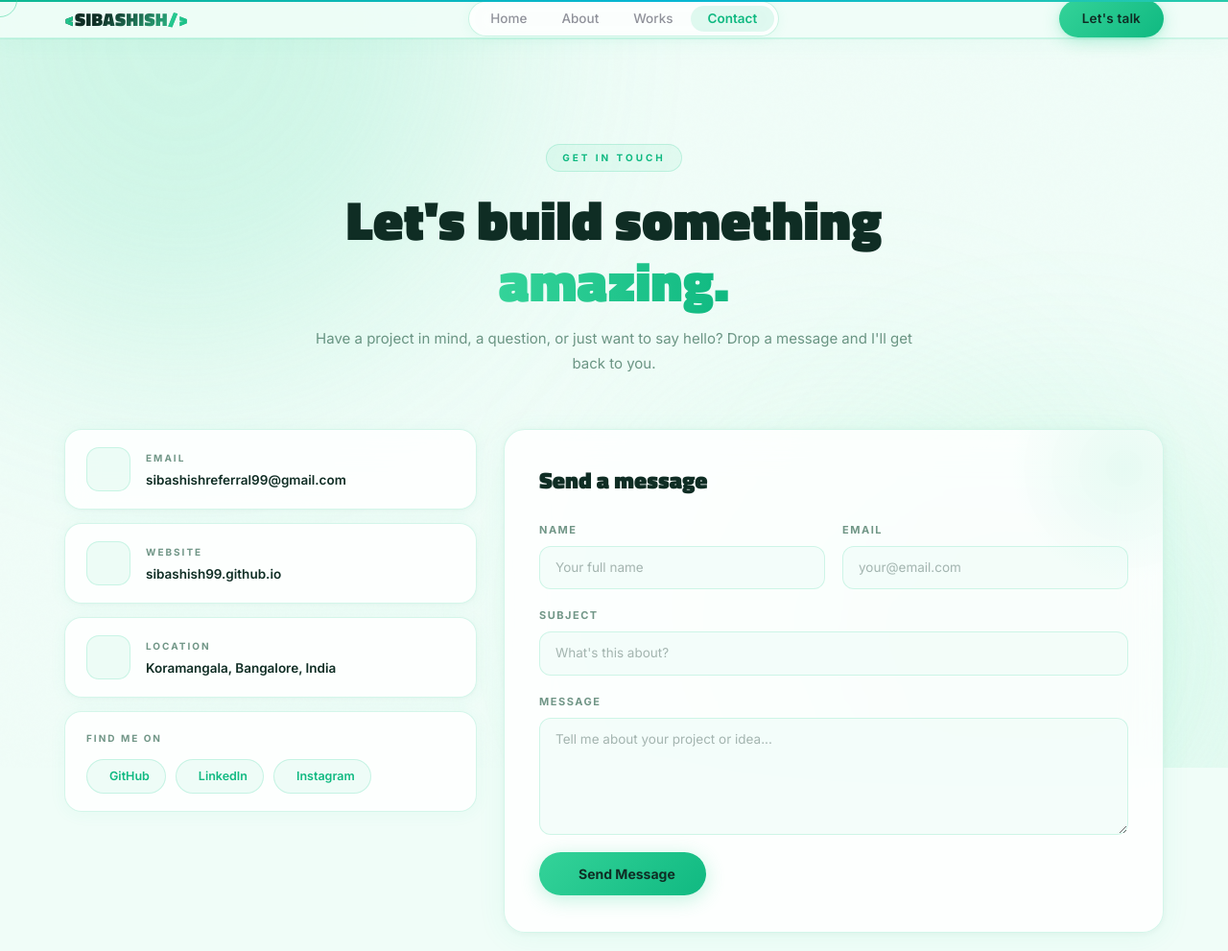
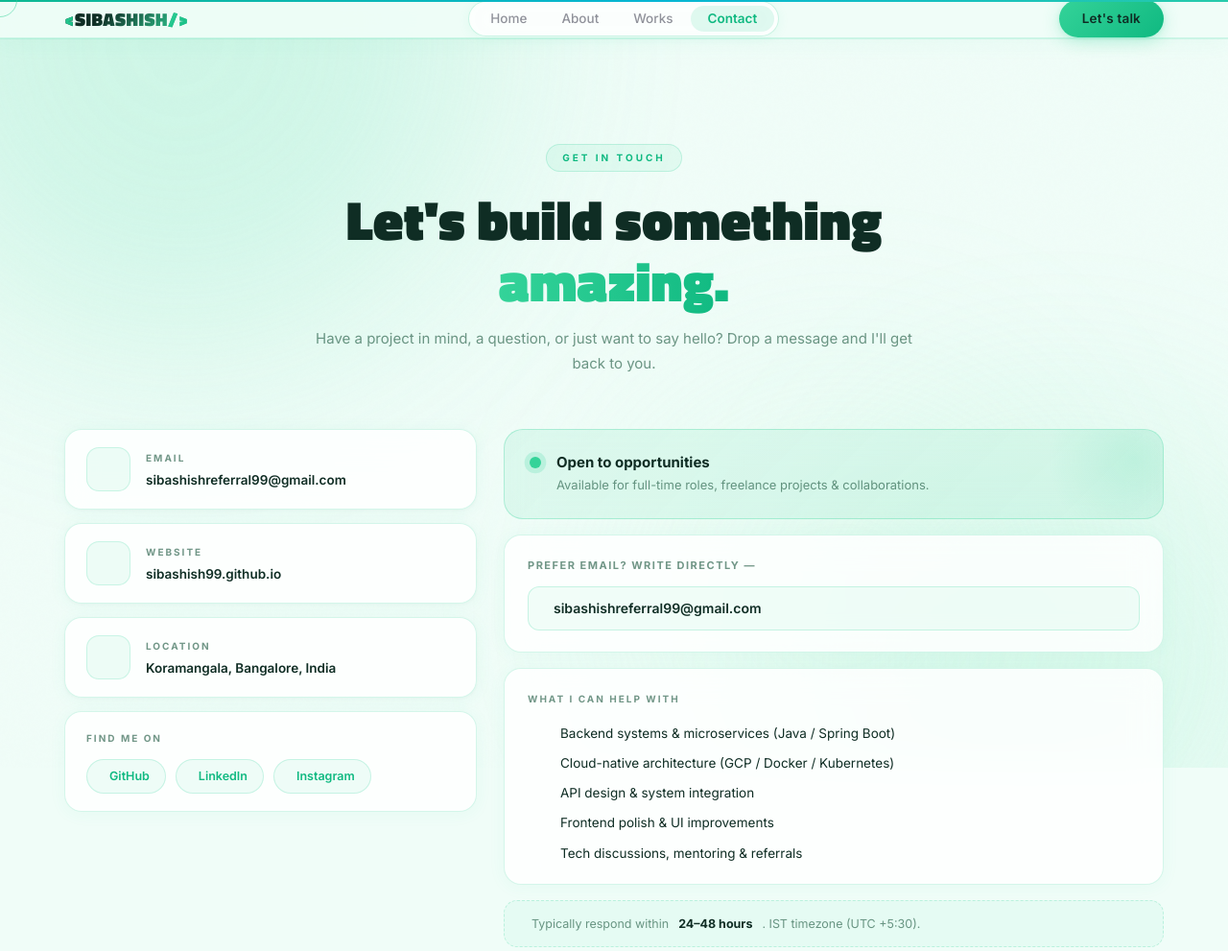
Before and after one commit to sibashish99/sibashish99.github.io, a plain HTML site: page contact.html in a window 1280 px wide. Shown: the top 991 px of the page at 96% size. Drawn offline with nearby package versions, Linux system fonts and the light colour scheme; some icons are missing.

Commit message:
Replace contact form with reach-out panel (availability, email CTA, help list)

```diff
--- a/assets/css/modern.css
+++ b/assets/css/modern.css
@@ -2308,93 +2308,157 @@ body, p, li, span, div, h1, h2, h3, h4, h5, h6 {
 }
 .ct-social-pill i { font-size: 16px; }
 
-/* Form card */
-.ct-form-card {
+/* Reach-out panel */
+.ct-reach-panel {
+    display: flex;
+    flex-direction: column;
+    gap: 16px;
+}
+
+/* Availability card */
+.ct-avail-card {
+    background: linear-gradient(135deg, rgba(52,211,153,.1), rgba(16,185,129,.06));
+    border: 1px solid rgba(52,211,153,.3);
+    border-radius: 20px;
+    padding: 24px 26px;
+    position: relative;
+    overflow: hidden;
+    backdrop-filter: blur(16px);
+    -webkit-backdrop-filter: blur(16px);
+}
+.ct-reach-shimmer {
+    position: absolute;
+    top: -60px; right: -60px;
+    width: 180px; height: 180px;
+    border-radius: 50%;
+    background: radial-gradient(circle, rgba(52,211,153,.15), transparent 70%);
+    pointer-events: none;
+}
+.ct-avail-inner {
+    display: flex;
+    align-items: flex-start;
+    gap: 16px;
+}
+.ct-avail-dot {
+    width: 12px;
+    height: 12px;
+    border-radius: 50%;
+    background: #34d399;
+    box-shadow: 0 0 0 4px rgba(52,211,153,.25);
+    flex-shrink: 0;
+    margin-top: 4px;
+    animation: availPulse 2s ease-in-out infinite;
+}
+@keyframes availPulse {
+    0%, 100% { box-shadow: 0 0 0 4px rgba(52,211,153,.25); }
+    50%       { box-shadow: 0 0 0 8px rgba(52,211,153,.1); }
+}
+.ct-avail-status {
+    font-size: 15px;
+    font-weight: 700;
+    color: var(--text-main);
+    margin: 0 0 4px;
+}
+.ct-avail-note {
+    font-size: 13px;
+    color: var(--text-muted);
+    margin: 0;
+    line-height: 1.6;
+}
+
+/* Direct email CTA */
+.ct-email-cta {
     background: rgba(255,255,255,.84);
     border: 1px solid rgba(52,211,153,.2);
-    border-radius: 22px;
-    padding: 38px 36px;
-    position: relative;
-    overflow: hidden;
-    backdrop-filter: blur(20px);
-    -webkit-backdrop-filter: blur(20px);
-    box-shadow: 0 4px 30px rgba(52,211,153,.08), 0 1px 8px rgba(0,0,0,.05);
-}
-.ct-form-shimmer {
-    position: absolute;
-    top: -80px; right: -80px;
-    width: 240px; height: 240px;
-    border-radius: 50%;
-    background: radial-gradient(circle, rgba(52,211,153,.1), transparent 70%);
-    pointer-events: none;
-}
-.ct-form-title {
-    font-family: 'Titillium Web', sans-serif;
-    font-size: 1.5rem;
-    font-weight: 900;
-    color: var(--text-main);
-    margin-bottom: 28px;
-}
-
-/* Form fields */
-.ct-form { display: flex; flex-direction: column; gap: 18px; }
-.ct-form-row { display: grid; grid-template-columns: 1fr 1fr; gap: 18px; }
-.ct-field { display: flex; flex-direction: column; gap: 7px; }
-.ct-field label {
+    border-radius: 18px;
+    padding: 22px 24px;
+    backdrop-filter: blur(16px);
+    -webkit-backdrop-filter: blur(16px);
+    box-shadow: 0 2px 18px rgba(52,211,153,.06);
+}
+.ct-email-label {
     font-size: 11px;
     font-weight: 700;
     letter-spacing: 1.5px;
     text-transform: uppercase;
     color: var(--text-muted);
-}
-.ct-field input,
-.ct-field textarea {
-    background: rgba(240,253,248,.7);
-    border: 1.5px solid rgba(52,211,153,.2);
+    margin-bottom: 12px;
+}
+.ct-email-btn {
+    display: flex;
+    align-items: center;
+    gap: 10px;
+    text-decoration: none;
+    color: var(--text-main);
+    font-size: 14px;
+    font-weight: 600;
+    background: rgba(52,211,153,.06);
+    border: 1px solid rgba(52,211,153,.22);
     border-radius: 12px;
     padding: 12px 16px;
+    transition: background .25s, border-color .25s, gap .25s, transform .25s;
+    word-break: break-all;
+}
+.ct-email-btn i:first-child { font-size: 20px; color: var(--accent); flex-shrink: 0; }
+.ct-email-btn span { flex: 1; }
+.ct-email-arrow { font-size: 16px; color: var(--accent); opacity: .5; transition: opacity .2s, transform .2s; flex-shrink: 0; }
+.ct-email-btn:hover {
+    background: rgba(52,211,153,.12);
+    border-color: rgba(52,211,153,.4);
+    color: var(--text-main);
+    transform: translateY(-2px);
+}
+.ct-email-btn:hover .ct-email-arrow { opacity: 1; transform: rotate(45deg); }
+
+/* Help list */
+.ct-help-card {
+    background: rgba(255,255,255,.84);
+    border: 1px solid rgba(52,211,153,.2);
+    border-radius: 18px;
+    padding: 22px 24px;
+    backdrop-filter: blur(16px);
+    -webkit-backdrop-filter: blur(16px);
+    box-shadow: 0 2px 18px rgba(52,211,153,.06);
+}
+.ct-help-list {
+    list-style: none;
+    padding: 0;
+    margin: 0;
+    display: flex;
+    flex-direction: column;
+    gap: 11px;
+}
+.ct-help-list li {
+    display: flex;
+    align-items: center;
+    gap: 12px;
     font-size: 13.5px;
     color: var(--text-main);
-    font-family: 'Inter', sans-serif;
-    outline: none;
-    transition: border-color .25s, box-shadow .25s, background .25s;
-    resize: vertical;
-}
-.ct-field input::placeholder,
-.ct-field textarea::placeholder { color: rgba(15,45,36,.35); }
-.ct-field input:focus,
-.ct-field textarea:focus {
-    border-color: rgba(52,211,153,.55);
-    box-shadow: 0 0 0 3px rgba(52,211,153,.1);
-    background: rgba(255,255,255,.95);
-}
-.ct-submit {
-    display: inline-flex;
-    align-items: center;
-    gap: 9px;
-    background: linear-gradient(135deg, var(--primary), var(--accent));
-    color: #0f2d24;
-    border: none;
-    border-radius: 30px;
-    padding: 13px 32px;
-    font-size: 14px;
-    font-weight: 700;
-    font-family: 'Inter', sans-serif;
-    cursor: pointer;
-    transition: transform .2s, box-shadow .2s;
-    box-shadow: 0 4px 20px rgba(52,211,153,.3);
-    align-self: flex-start;
-}
-.ct-submit:hover {
-    transform: translateY(-2px);
-    box-shadow: 0 8px 32px rgba(52,211,153,.45);
-}
+    line-height: 1.5;
+}
+.ct-help-list li i {
+    font-size: 17px;
+    color: var(--accent);
+    flex-shrink: 0;
+    width: 22px;
+}
+
+/* Response note */
+.ct-response-note {
+    display: flex;
+    align-items: center;
+    gap: 10px;
+    font-size: 12.5px;
+    color: var(--text-muted);
+    padding: 14px 18px;
+    background: rgba(52,211,153,.05);
+    border: 1px dashed rgba(52,211,153,.25);
+    border-radius: 14px;
+}
+.ct-response-note i { font-size: 17px; color: var(--accent); flex-shrink: 0; }
+.ct-response-note strong { color: var(--text-main); }
 
 /* Responsive */
 @media (max-width: 900px) {
     .ct-grid { grid-template-columns: 1fr; }
-    .ct-form-card { padding: 28px 22px; }
-}
-@media (max-width: 540px) {
-    .ct-form-row { grid-template-columns: 1fr; }
-}
+}
--- a/contact.html
+++ b/contact.html
@@ -114,33 +114,49 @@
                         </div>
                     </div>
 
-                    <!-- Right: contact form -->
-                    <div class="ct-form-card" data-aos="fade-up" data-aos-delay="100">
-                        <div class="ct-form-shimmer"></div>
-                        <h2 class="ct-form-title">Send a message</h2>
-                        <form class="ct-form" action="mailto:sibashishreferral99@gmail.com" method="GET" enctype="text/plain">
-                            <div class="ct-form-row">
-                                <div class="ct-field">
-                                    <label for="ct-name">Name</label>
-                                    <input type="text" id="ct-name" name="Name" placeholder="Your full name" required>
-                                </div>
-                                <div class="ct-field">
-                                    <label for="ct-email">Email</label>
-                                    <input type="email" id="ct-email" name="Email" placeholder="your@email.com" required>
+                    <!-- Right: reach-out panel -->
+                    <div class="ct-reach-panel" data-aos="fade-up" data-aos-delay="100">
+
+                        <!-- Availability badge -->
+                        <div class="ct-avail-card">
+                            <div class="ct-reach-shimmer"></div>
+                            <div class="ct-avail-inner">
+                                <span class="ct-avail-dot"></span>
+                                <div>
+                                    <p class="ct-avail-status">Open to opportunities</p>
+                                    <p class="ct-avail-note">Available for full-time roles, freelance projects &amp; collaborations.</p>
                                 </div>
                             </div>
-                            <div class="ct-field">
-                                <label for="ct-subject">Subject</label>
-                                <input type="text" id="ct-subject" name="Subject" placeholder="What's this about?">
-                            </div>
-                            <div class="ct-field">
-                                <label for="ct-message">Message</label>
-                                <textarea id="ct-message" name="Message" rows="5" placeholder="Tell me about your project or idea..." required></textarea>
-                            </div>
-                            <button type="submit" class="ct-submit">
-                                <i class="iconoir-send-mail"></i> Send Message
-                            </button>
-                        </form>
+                        </div>
+
+                        <!-- Direct email CTA -->
+                        <div class="ct-email-cta">
+                            <p class="ct-email-label">Prefer email? Write directly —</p>
+                            <a href="mailto:sibashishreferral99@gmail.com?subject=Hey%20Sibashish!" class="ct-email-btn">
+                                <i class="iconoir-send-mail"></i>
+                                <span>sibashishreferral99@gmail.com</span>
+                                <i class="iconoir-arrow-up-right ct-email-arrow"></i>
+                            </a>
+                        </div>
+
+                        <!-- What I can help with -->
+                        <div class="ct-help-card">
+                            <p class="ct-info-label" style="margin-bottom:16px;">What I can help with</p>
+                            <ul class="ct-help-list">
+                                <li><i class="iconoir-server"></i> Backend systems &amp; microservices (Java / Spring Boot)</li>
+                                <li><i class="iconoir-cloud"></i> Cloud-native architecture (GCP / Docker / Kubernetes)</li>
+                                <li><i class="iconoir-code-brackets"></i> API design &amp; system integration</li>
+                                <li><i class="iconoir-design-pencil"></i> Frontend polish &amp; UI improvements</li>
+                                <li><i class="iconoir-chat-bubble"></i> Tech discussions, mentoring &amp; referrals</li>
+                            </ul>
+                        </div>
+
+                        <!-- Response time note -->
+                        <div class="ct-response-note">
+                            <i class="iconoir-clock"></i>
+                            Typically respond within <strong>24–48 hours</strong>. IST timezone (UTC +5:30).
+                        </div>
+
                     </div>
 
                 </div>
```
